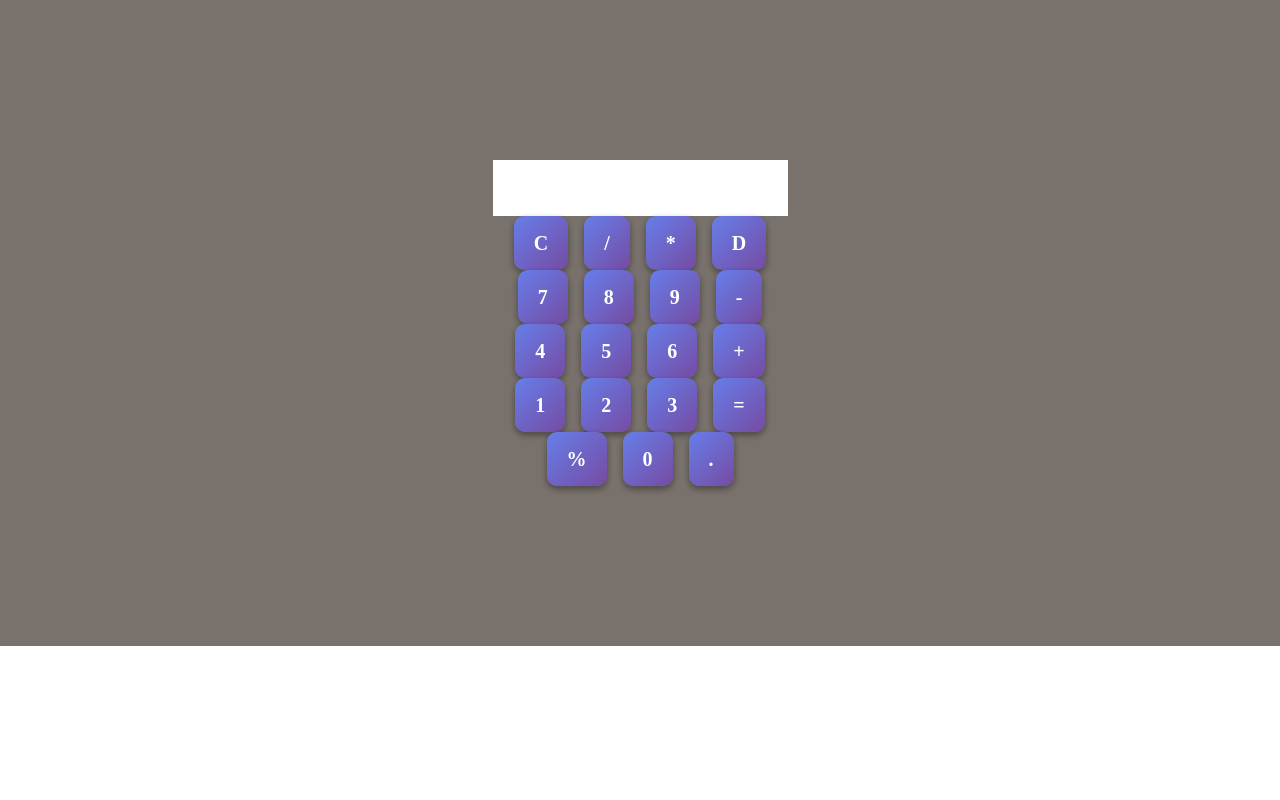
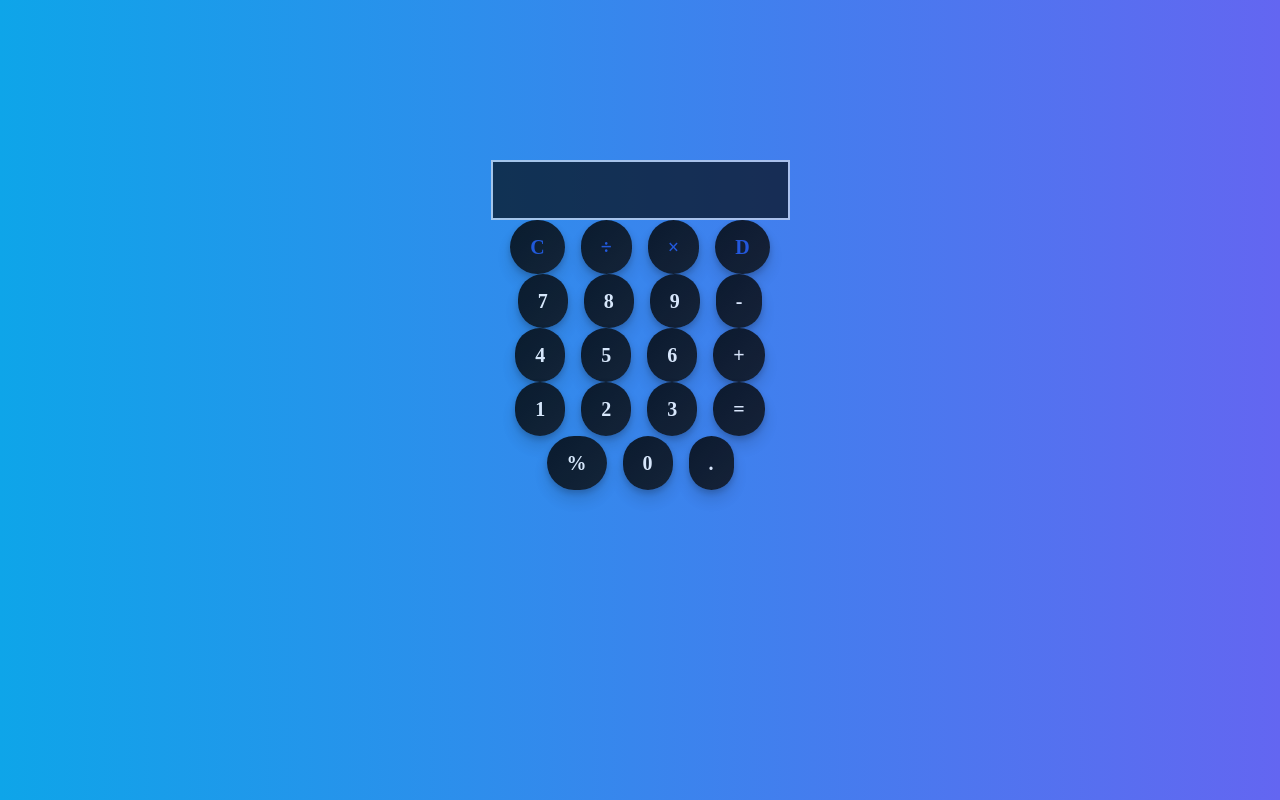
Before and after one commit to iamahmadsaboor/Calculator, a website: page Simple Calculator/index.html in a window 1280 px wide. Drawn offline with nearby package versions, Linux system fonts and the light colour scheme; a web font is replaced by a local one.

Commit message:
Some Design Changes Added

```diff
--- a/Simple Calculator/index.html
+++ b/Simple Calculator/index.html
@@ -19,32 +19,46 @@
       font-family: "Balthazar", serif;
       font-size: 1.25rem;
       font-weight: 600;
-      border-radius: 10px;
-      background: linear-gradient(135deg, #667eea 0%, #764ba2 100%);
+      border-radius: 30px;
+      background: linear-gradient(135deg, #000000 0%, #0c0c0c 100%);
       color: white;
-      box-shadow: 0 3px 6px rgba(0, 0, 0, 0.16), 0 3px 6px rgba(0, 0, 0, 0.23);
+      box-shadow: 0 10px 16px rgba(0, 0, 0, 0.16), 0 3px 6px rgba(0, 0, 0, 0.23);
       transition: transform 0.3s ease-in-out;
+    }
+
+    .custom-btn:hover {
+      transform: scale(1.1);
     }
   </style>
 
-  <body>
-    <div id="main" class="bg-stone-500 p-[10em]">
+  <body class="h-full bg-gradient-to-r from-sky-500 to-indigo-500">
+    <div id="main" class="opacity-80 p-[10em]">
       <div class="inputsec flex justify-center text-center">
         <input
-          class="p-[1em] px-8"
+          class="p-[1em] px-8 text-white bg-black opacity-80 border-color-white border-2 border-opacity-50"
           type="text"
           name=""
           readonly
           id="inputplace"
+          class=""
         />
       </div>
 
       <div class="allbtns">
         <div class="flex justify-center text-center gap-4">
-          <button class="btnClass custom-btn" onclick="clrInp()">C</button>
-          <button class="custom-btn" onclick="evaluation('/')">/</button>
-          <button class="custom-btn" onclick="evaluation('*')">*</button>
-          <button class="custom-btn" onclick="dFunc()">D</button>
+          <button
+            class="btnClass custom-btn custom-btn:hover text-blue-700"
+            onclick="clrInp()"
+          >
+            C
+          </button>
+          <button class="custom-btn text-blue-700" onclick="evaluation('/')">
+            &divide;
+          </button>
+          <button class="custom-btn text-blue-700" onclick="evaluation('*')">
+            &times;
+          </button>
+          <button class="custom-btn text-blue-700" onclick="dFunc()">D</button>
         </div>
         <div class="flex justify-center text-center gap-4">
           <button class="custom-btn" onclick="writeToResult(7)">7</button>
```
